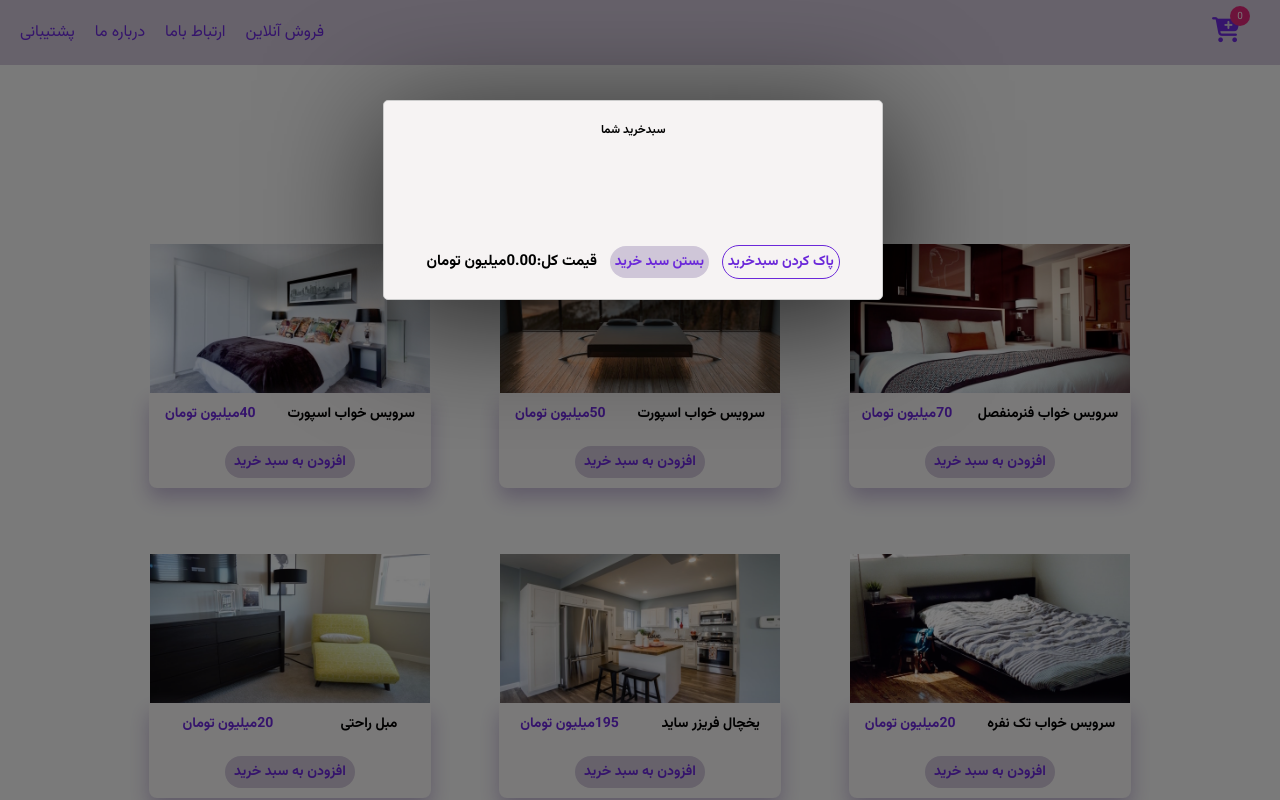
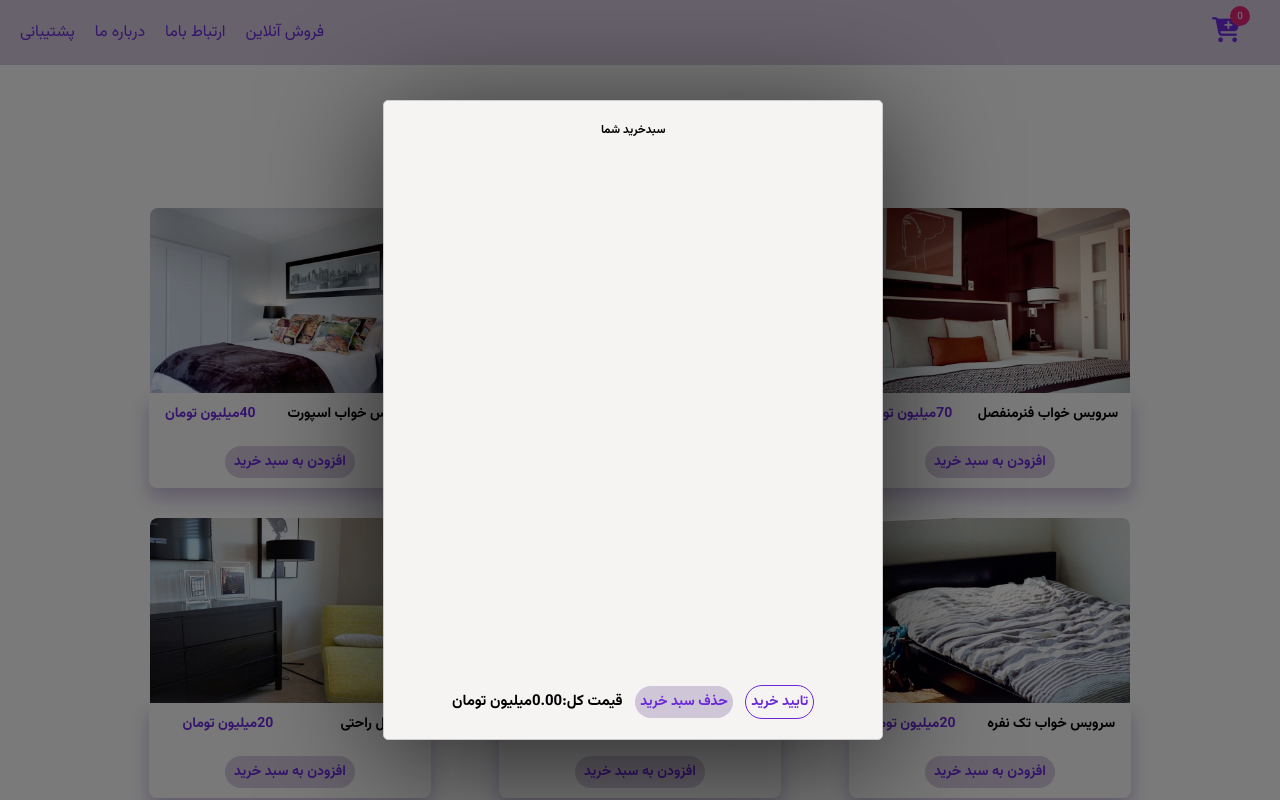
Before and after one commit to zohrehchenari1995/shoppingCartJs, a plain HTML site: page index.html in a window 1280 px wide. Both pictures are taken after a click on the element 1235 px from the left and 32 px from the top of the page. Shown: the top 800 px of the page. Drawn offline with Linux system fonts and the light colour scheme.

Commit message:
edit overflow-y for cart

```diff
--- a/css/index.css
+++ b/css/index.css
@@ -67,13 +67,8 @@ header {
 .product > img {
   width: 280px;
   height: 230px;
-  object-fit: contain;
-  /* border-radius: 10% !important; */
-  /* border-top-left-radius: 8px;
-  border-top-right-radius: 4rem; */
-  border-top-right-radius:calc(1rem - 1px)!important;
-  border-top-left-radius: calc(1rem - 1px)!important;
-
+  object-fit: cover;
+  border-radius: 8px;
 }
 
 /*------------------------detail box for product */
@@ -265,8 +260,8 @@ button {
   position: fixed;
   top: -100%;
   right: 12%;
-
-  overflow: scroll;
+  overflow-y: scroll;
+  height: 80vh;
 
 }
 /* .cart-container {
--- a/index.html
+++ b/index.html
@@ -180,8 +180,8 @@
         <!-- footer cart -->
 
         <div class="cart-footer">
-          <button class="btn clear-cart">پاک کردن سبدخرید</button>
-          <button class="btn cart-item-confirm">بستن سبد خرید</button>
+          <button class="btn clear-cart">تایید خرید</button>
+          <button class="btn cart-item-confirm">حذف سبد خرید</button>
           <span class="cart-total">قیمت کل:90 میلیون تومان</span>
         </div>
       </div>
```
